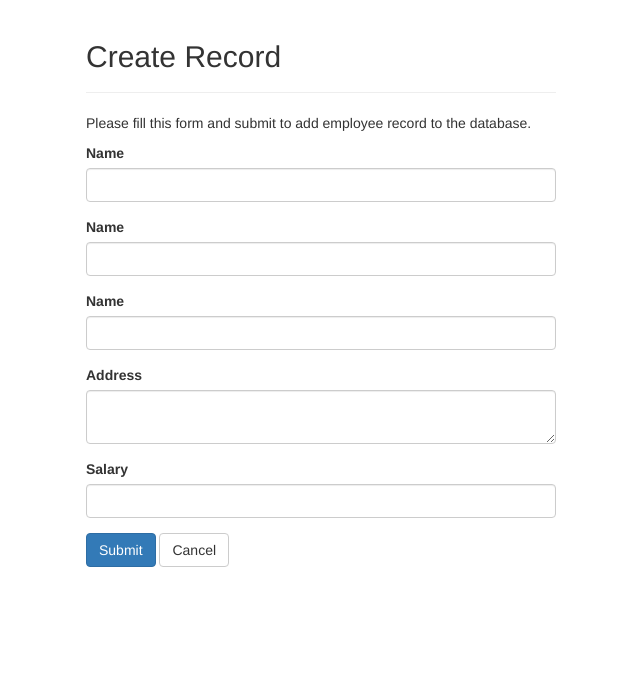
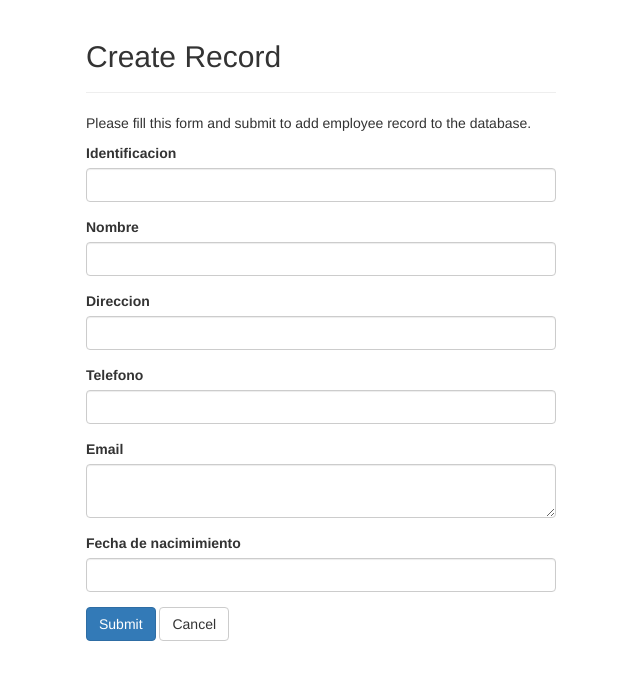
Before and after one commit to kaamayam/bases_datos, a PHP site: page /create.php in a window 1280 px wide. Shown: the top 680 px of the page, without its empty margins (319-959 px from the left). Run offline with PHP 8.4, Linux system fonts and the light colour scheme; data that the repository does not hold is empty.

Commit message:
create
careate (Insertar en la BD)

```diff
--- a/create.php
+++ b/create.php
@@ -1,83 +1,75 @@
 <?php
-// Include config file
+// Iarchivo de configuracion o conexion
 require_once "config.php";
 
-// Define variables and initialize with empty values
-$name = $address = $salary = "";
-$name_err = $address_err = $salary_err = "";
+// Inicializando variables
+$id = $nombre = $dir = $tel = $email = $fecha_nac = "";
+$id_err = $nombre_err = $dir_err = $tel_err = $email_err = $fecha_nac_err = "";
 
-// Processing form data when form is submitted
-if($_SERVER["REQUEST_METHOD"] == "POST"){
-    // Validate name
+if($_SERVER["REQUEST_METHOD"] == "POST"){  // Usamos metodo post para insertar en la base de datos
+
+    // Identificardor **************
+    // (Hay que verificar que este identificador no este antes de insertarlo, capturar el error del sql)
     $input_id = trim($_POST["id"]);
     if(empty($input_id)){
-        $name_err = "Ingrese un id.";
-    } elseif(!filter_var($input_id, FILTER_VALIDATE_REGEXP, array("options"=>array("regexp"=>"/^[a-zA-Z\s]+$/")))){
-        $name_err = "Please enter a valid name.";
+        $id_err = "Ingrese un id.";
+    } elseif(!ctype_digit($input_id)){
+        $id_err = "Por favor verifique su identificación";
     } else{
         $id = $input_id;
     }
 
-    // Validate address
+    // nombre *****************************
     $input_nombre = trim($_POST["nombre"]);
     if(empty($input_nombre)){
-        $address_err = "Please enter an address.";
+        $nombre_err = "Por favor ingrese su nombre";
     } else{
         $nombre = $input_nombre;
     }
 
-    // Validate salary
+    // dir ********************************
     $input_dir = trim($_POST["dir"]);
     if(empty($input_dir)){
-        $salary_err = "Please enter the salary amount.";
-    } elseif(!ctype_digit($input_dir)){
-        $salary_err = "Please enter a positive integer value.";
+        $dir_err = "Por favor ingrese su dirección";
     } else{
         $dir = $input_dir;
     }
 
-    // Validate salary
+    // tel ***********
     $input_tel = trim($_POST["tel"]);
     if(empty($input_tel)){
-        $salary_err = "Please enter the salary amount.";
-    } elseif(!ctype_digit($input_tel)){
-        $salary_err = "Please enter a positive integer value.";
+        $tel_err = "Por favor ingrese su telefono ";
     } else{
         $tel = $input_tel;
     }
 
-    // Validate salary
+    // email ***************
     $input_email = trim($_POST["email"]);
-    if(empty($input_salary)){
-        $salary_err = "Please enter the salary amount.";
-    } elseif(!ctype_digit($input_email)){
-        $salary_err = "Please enter a positive integer value.";
+    if(empty($input_email)){
+        $email_err = "Ingrese su email.";
     } else{
         $email = $input_email;
     }
 
-
-    // Validate salary
+    // fecha_nac ******************
     $input_fecha_nac = trim($_POST["fecha_nac"]);
     if(empty($input_fecha_nac)){
-        $salary_err = "Please enter the salary amount.";
-    } elseif(!ctype_digit($input_fecha_nac)){
-        $salary_err = "Please enter a positive integer value.";
+        $fecha_nac_err = "Ingrese su fecha de nacimiento";
     } else{
         $fecha_nac = $input_fecha_nac;
     }
 
 
     // Check input errors before inserting in database
-    if(empty($name_err) && empty($address_err) && empty($salary_err)){
+    if(empty($nombre_err) && empty($dir_err) && empty($tel_err) && empty($email_err) &&  empty($fecha_nac_err)){
         // Prepare an insert statement
         $sql = "INSERT INTO clientes (id, nombre, dir, tel, email, fecha_nac) VALUES (?, ?, ?, ?, ?, ?)";
-
         if($stmt = mysqli_prepare($link, $sql)){
             // Bind variables to the prepared statement as parameters
-            mysqli_stmt_bind_param($stmt, "sss", $param_nombre, $param_dir, $param_tel, $param_email, $param_fecha_nac);
+            mysqli_stmt_bind_param($stmt, "ssssss", $param_id, $param_nombre, $param_dir, $param_tel, $param_email, $param_fecha_nac);
 
             // Set parameters
+            $param_id = $id;
             $param_nombre = $nombre;
             $param_dir = $dir;
             $param_tel = $tel;
@@ -127,34 +119,43 @@ if($_SERVER["REQUEST_METHOD"] == "POST"){
                     </div>
                     <p>Please fill this form and submit to add employee record to the database.</p>
                     <form action="<?php echo htmlspecialchars($_SERVER["PHP_SELF"]); ?>" method="post">
-                        <div class="form-group <?php echo (!empty($name_err)) ? 'has-error' : ''; ?>">
-                            <label>Name</label>
-                            <input type="text" name="name" class="form-control" value="<?php echo $nombre; ?>">
-                            <span class="help-block"><?php echo $name_err;?></span>
+
+
+                        <div class="form-group <?php echo (!empty($id_err)) ? 'has-error' : ''; ?>">
+                            <label>Identificacion</label>
+                            <input type="text" name="id" class="form-control" value="<?php echo $id; ?>">
+                            <span class="help-block"><?php echo $id_err;?></span>
                         </div>
 
-                        <div class="form-group <?php echo (!empty($name_err)) ? 'has-error' : ''; ?>">
-                            <label>Name</label>
-                            <input type="text" name="name" class="form-control" value="<?php echo $dir; ?>">
-                            <span class="help-block"><?php echo $name_err;?></span>
+
+                        <div class="form-group <?php echo (!empty($nombre_err)) ? 'has-error' : ''; ?>">
+                            <label>Nombre</label>
+                            <input type="text" name="nombre" class="form-control" value="<?php echo $nombre; ?>">
+                            <span class="help-block"><?php echo $nombre_err;?></span>
                         </div>
 
-                        <div class="form-group <?php echo (!empty($name_err)) ? 'has-error' : ''; ?>">
-                            <label>Name</label>
-                            <input type="text" name="name" class="form-control" value="<?php echo $tel; ?>">
-                            <span class="help-block"><?php echo $name_err;?></span>
+                        <div class="form-group <?php echo (!empty($dir_err)) ? 'has-error' : ''; ?>">
+                            <label>Direccion</label>
+                            <input type="text" name="dir" class="form-control" value="<?php echo $dir; ?>">
+                            <span class="help-block"><?php echo $dir_err;?></span>
                         </div>
 
-                        <div class="form-group <?php echo (!empty($address_err)) ? 'has-error' : ''; ?>">
-                            <label>Address</label>
-                            <textarea name="address" class="form-control"><?php echo $email; ?></textarea>
-                            <span class="help-block"><?php echo $address_err;?></span>
+                        <div class="form-group <?php echo (!empty($tel_err)) ? 'has-error' : ''; ?>">
+                            <label>Telefono</label>
+                            <input type="text" name="tel" class="form-control" value="<?php echo $tel; ?>">
+                            <span class="help-block"><?php echo $tel_err;?></span>
                         </div>
 
-                        <div class="form-group <?php echo (!empty($salary_err)) ? 'has-error' : ''; ?>">
-                            <label>Salary</label>
-                            <input type="text" name="salary" class="form-control" value="<?php echo $fecha_nac; ?>">
-                            <span class="help-block"><?php echo $salary_err;?></span>
+                        <div class="form-group <?php echo (!empty($email_err)) ? 'has-error' : ''; ?>">
+                            <label>Email</label>
+                            <textarea name="email" class="form-control"><?php echo $email; ?></textarea>
+                            <span class="help-block"><?php echo $email_err;?></span>
+                        </div>
+
+                        <div class="form-group <?php echo (!empty($fecha_nac_err)) ? 'has-error' : ''; ?>">
+                            <label>Fecha de nacimimiento</label>
+                            <input type="text" name="fecha_nac" class="form-control" value="<?php echo $fecha_nac; ?>">
+                            <span class="help-block"><?php echo $fecha_nac_err;?></span>
                         </div>
 
                         <input type="submit" class="btn btn-primary" value="Submit">
```
